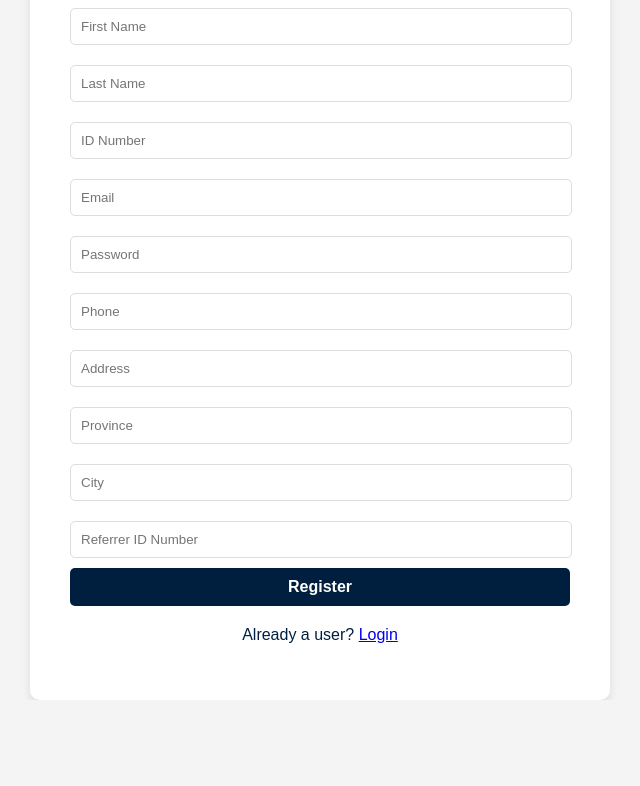
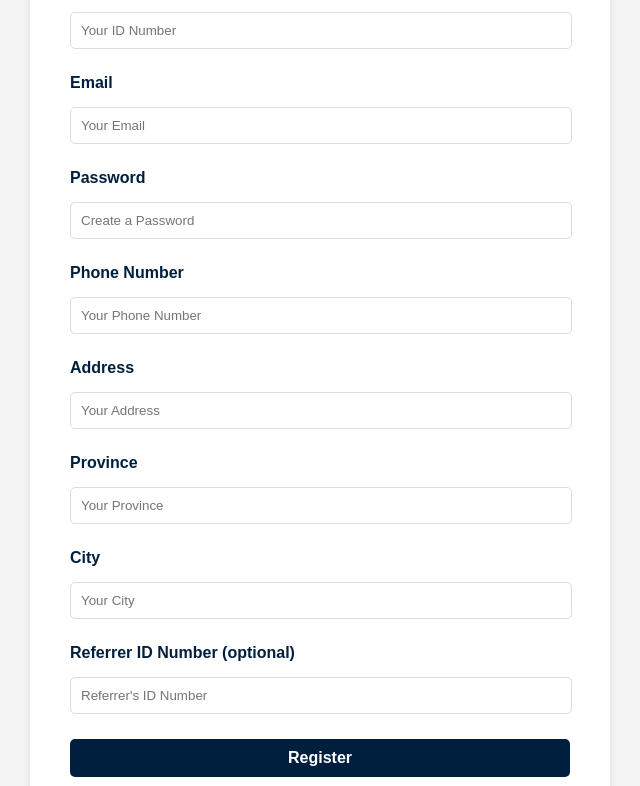
Before and after one commit to tomasjeff18-ux/DannaBank, a website: page public/registro.html in a window 1280 px wide. Shown: the part 182-968 px from the top of the page, without its empty margins (320-960 px from the left). Before the commit the page ends 882 px from the top, so only its background shows below. Drawn offline with Linux system fonts and the light colour scheme.

Commit message:
Update registro.html

```diff
--- a/public/registro.html
+++ b/public/registro.html
@@ -3,7 +3,7 @@
 <head>
     <meta charset="UTF-8">
     <meta name="viewport" content="width=device-width, initial-scale=1.0">
-    <title>Register - Danna Bank</title>
+    <title>Registration - Danna Bank</title>
     <style>
         body {
             font-family: Arial, sans-serif;
@@ -59,26 +59,64 @@
         button:hover {
             background-color: #003366;
         }
+        .form-group {
+            text-align: left;
+            margin-bottom: 15px;
+        }
+        .form-group label {
+            display: block;
+            margin-bottom: 5px;
+            font-weight: bold;
+        }
     </style>
 </head>
 <body>
-
     <div class="container">
         <div class="logo">
-            <img src="Logo/Gemini_Generated_Image_xpx9nxxpx9nxxpx9.png" alt="Danna Bank Logo">
+            <img src="https://i.ibb.co/6P06Fj1/icono.png" alt="Danna Bank Logo">
         </div>
-        <h2>Register</h2>
+        <h2>Registration</h2>
         <form id="registroForm">
-            <input type="text" id="nombres" name="nombres" placeholder="First Name" required>
-            <input type="text" id="apellidos" name="apellidos" placeholder="Last Name" required>
-            <input type="text" id="cedula" name="cedula" placeholder="ID Number" required>
-            <input type="email" id="correo" name="correo" placeholder="Email" required>
-            <input type="password" id="contrasena" name="contrasena" placeholder="Password" required>
-            <input type="tel" id="telefono" name="telefono" placeholder="Phone">
-            <input type="text" id="direccion" name="direccion" placeholder="Address">
-            <input type="text" id="provincia" name="provincia" placeholder="Province">
-            <input type="text" id="ciudad" name="ciudad" placeholder="City">
-            <input type="text" id="cedula_recomendador" name="cedula_recomendador" placeholder="Referrer ID Number">
+            <div class="form-group">
+                <label for="nombres">First Name</label>
+                <input type="text" id="nombres" name="nombres" placeholder="Your First Name" required>
+            </div>
+            <div class="form-group">
+                <label for="apellidos">Last Name</label>
+                <input type="text" id="apellidos" name="apellidos" placeholder="Your Last Name" required>
+            </div>
+            <div class="form-group">
+                <label for="cedula">ID Number</label>
+                <input type="text" id="cedula" name="cedula" placeholder="Your ID Number" required>
+            </div>
+            <div class="form-group">
+                <label for="correo">Email</label>
+                <input type="email" id="correo" name="correo" placeholder="Your Email" required>
+            </div>
+            <div class="form-group">
+                <label for="contrasena">Password</label>
+                <input type="password" id="contrasena" name="contrasena" placeholder="Create a Password" required>
+            </div>
+            <div class="form-group">
+                <label for="telefono">Phone Number</label>
+                <input type="tel" id="telefono" name="telefono" placeholder="Your Phone Number" required>
+            </div>
+            <div class="form-group">
+                <label for="direccion">Address</label>
+                <input type="text" id="direccion" name="direccion" placeholder="Your Address" required>
+            </div>
+            <div class="form-group">
+                <label for="provincia">Province</label>
+                <input type="text" id="provincia" name="provincia" placeholder="Your Province" required>
+            </div>
+            <div class="form-group">
+                <label for="ciudad">City</label>
+                <input type="text" id="ciudad" name="ciudad" placeholder="Your City" required>
+            </div>
+            <div class="form-group">
+                <label for="cedula_recomendador">Referrer ID Number (optional)</label>
+                <input type="text" id="cedula_recomendador" name="cedula_recomendador" placeholder="Referrer's ID Number">
+            </div>
             <button type="submit">Register</button>
         </form>
         <p style="margin-top: 20px;">Already a user? <a href="index.html">Login</a></p>
@@ -97,7 +135,7 @@
                 });
                 const result = await response.json();
                 if (response.status === 409) {
-                    alert('The email or ID number is already registered. You will be redirected to log in.');
+                    alert('Email or ID number is already registered. You will be redirected to the login page.');
                     window.location.href = 'index.html';
                 } else if (response.status === 201) {
                     alert(result.message);
```
